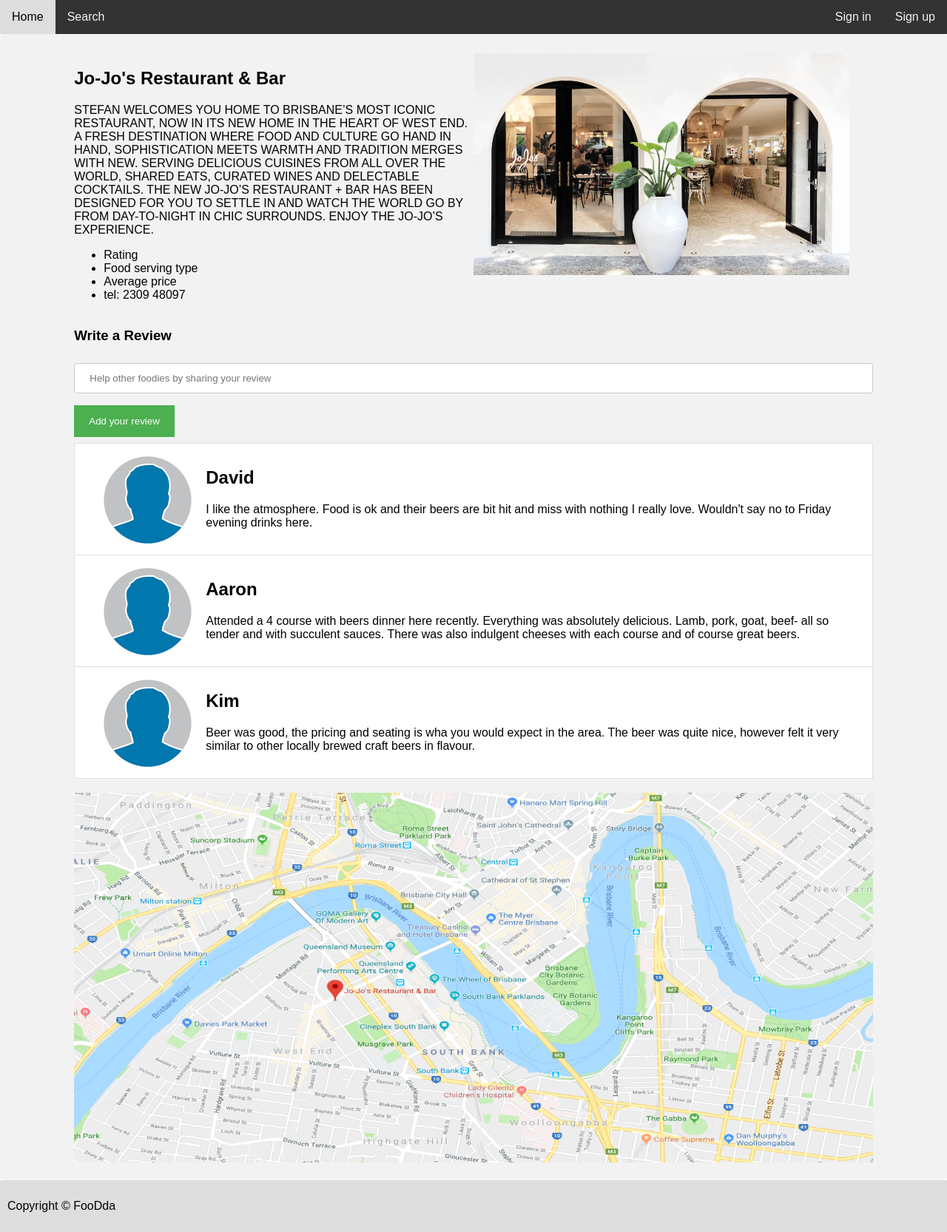
After one commit to tedKim816/CAB230, a PHP site: page /detail.html in a window 1280 px wide. The commit adds this page. Shown: the whole page at 74% size. Run offline with PHP 8.4, Linux system fonts and the light colour scheme.

Commit message:
add detail page

```diff
--- a/css/mystyle.css
+++ b/css/mystyle.css
@@ -183,7 +183,14 @@ input[type=submit]:hover {
   width: 15%;
   margin-top: 6px;
 }
-
+.col-50{
+  width: 50%;
+  margin-top: 6px;
+}
+.col-40{
+  width: 40%;
+  margin-top: 6px;
+}
 .col-75 {
   float: left;
   width: 85%;
--- /dev/null
+++ b/detail.html
@@ -0,0 +1,85 @@
+<!DOCTYPE html>
+<html lang="en">
+
+<head>
+    <link rel="stylesheet" href="css/mystyle.css">
+    <title>CAB230</title>
+</head>
+
+
+<body>
+
+    <div class="topnav">
+        <a href="/index.html" id="home">Home</a>
+        <a href="/search.html" id="search">Search</a>
+        <a href="/signup.html" id="signup">Sign up</a>
+        <a href="/login.html" id="signin">Sign in</a>
+    </div>
+    <div class="container">
+        <div class="row">
+            <div class="col-75" style="margin: auto;">
+                <div class="float-left col-50">
+                    <h2>Jo-Jo's Restaurant & Bar</h2>
+                    <p>STEFAN WELCOMES YOU HOME TO BRISBANE’S MOST ICONIC RESTAURANT, NOW IN ITS NEW HOME IN THE HEART OF WEST
+                        END. A FRESH DESTINATION WHERE FOOD AND CULTURE GO HAND IN HAND, SOPHISTICATION MEETS WARMTH AND
+                        TRADITION MERGES WITH NEW. SERVING DELICIOUS CUISINES FROM ALL OVER THE WORLD, SHARED EATS, CURATED
+                        WINES AND DELECTABLE COCKTAILS. THE NEW JO-JO’S RESTAURANT + BAR HAS BEEN DESIGNED FOR YOU TO SETTLE
+                        IN AND WATCH THE WORLD GO BY FROM DAY-TO-NIGHT IN CHIC SURROUNDS. ENJOY THE JO-JO’S EXPERIENCE.</p>
+                    <ul>
+                        <li>Rating</li>
+                        <li>Food serving type</li>
+                        <li>Average price</li>
+                        <li>tel: 2309 48097</li>
+                    </ul>
+                </div>
+                <div class="float-right col-50">
+                    <img style="max-height: 300px;" src="../img/jojo's.jpg">
+                </div>
+            </div>
+            <div class="col-75" style="margin: auto;">
+                <div>
+                    <h3>Write a Review</h3>
+                    <input type="text" placeholder="Help other foodies by sharing your review">
+                    <button>Add your review</button>
+                </div>
+                <div class="list-group">
+                    <div class="list-group-item">
+                        <img class="float-left" src="../img/id.png">
+                        <h2>David</h2>
+                        <p> I like the atmosphere. Food is ok and their beers are bit hit and miss with nothing I really love.
+                            Wouldn't say no to Friday evening drinks here.</p>
+                    </div>
+                    <div class="list-group-item">
+                        <img class="float-left" src="../img/id.png">
+                        <h2>Aaron</h2>
+                        <p> Attended a 4 course with beers dinner here recently. Everything was absolutely delicious. Lamb, pork, goat, beef- all so tender and with succulent sauces. There was also indulgent cheeses with each course and of course great beers.</p>
+                    </div>
+                    <div class="list-group-item">
+                        <img class="float-left" src="../img/id.png">
+                        <h2>Kim</h2>
+                        <p> Beer was good, the pricing and seating is wha you would expect in the area.
+                                The beer was quite nice, however felt it very similar to other locally brewed craft beers in flavour.</p>
+                    </div>
+
+                </div>
+
+                <div>
+                    <img style="max-height:500px; width: 100%; margin-top: 20px;" src="../img/jojo's _google_map.png">
+                </div>
+
+            </div>
+        </div>
+
+    </div>
+    </div>
+
+    <div class="footer">
+
+        <div>
+            <p>Copyright &copy; FooDda</p>
+        </div>
+    </div>
+
+</body>
+
+</html>
```
Also changed, not shown: img/id.png (added), img/jojo's _google_map.png (added), img/jojo's.jpg (added).
